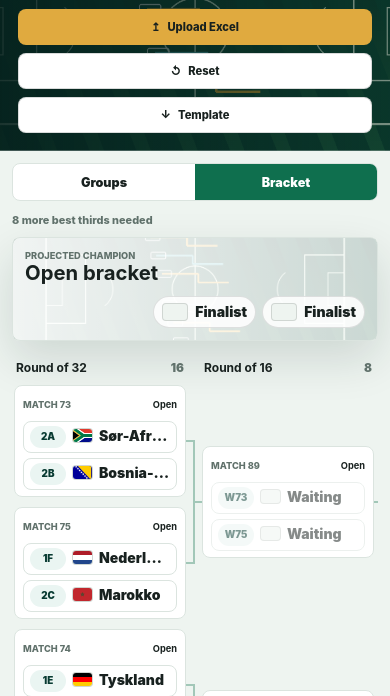
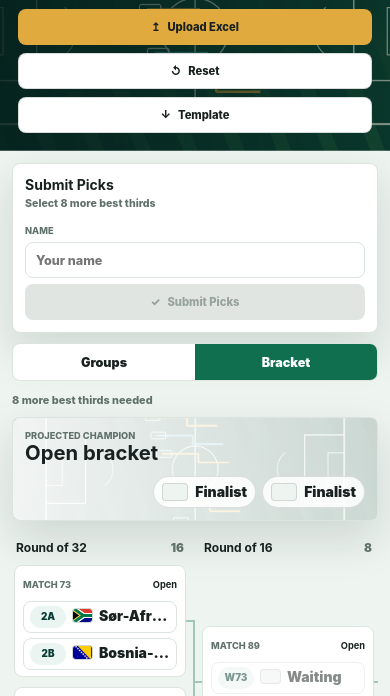
Before and after one commit to simengut/world-cup-2026-prediction-bracket, a website: page index.html in a window 390 px wide. Shown: the part 89-785 px from the top of the page. Drawn offline with Linux system fonts and the light colour scheme; no server answers.

Commit message:
Compact submit panel

```diff
--- a/index.html
+++ b/index.html
@@ -59,30 +59,6 @@
 
           <section class="summary-panel">
             <div class="panel-heading">
-              <h2>Submit Picks</h2>
-            </div>
-            <form class="submit-form" id="submitForm">
-              <label class="field-label" for="displayNameInput">Name</label>
-              <input
-                class="text-input"
-                id="displayNameInput"
-                name="displayName"
-                type="text"
-                maxlength="60"
-                autocomplete="name"
-                placeholder="Your name"
-                required
-              />
-              <button class="control-button primary wide" id="submitPicksButton" type="submit">
-                <span aria-hidden="true">✓</span>
-                Submit Picks
-              </button>
-              <div class="panel-note" id="submitStatus">Not submitted</div>
-            </form>
-          </section>
-
-          <section class="summary-panel">
-            <div class="panel-heading">
               <h2>Leaderboard</h2>
               <button class="icon-button" id="refreshLeaderboardButton" type="button" aria-label="Refresh leaderboard">
                 ↻
@@ -111,6 +87,30 @@
         </aside>
 
         <section class="workspace">
+          <section class="summary-panel submission-panel" aria-label="Submit picks">
+            <div class="submission-heading">
+              <h2>Submit Picks</h2>
+              <div class="panel-note" id="submitStatus">Not submitted</div>
+            </div>
+            <form class="submit-form" id="submitForm">
+              <label class="field-label" for="displayNameInput">Name</label>
+              <input
+                class="text-input"
+                id="displayNameInput"
+                name="displayName"
+                type="text"
+                maxlength="60"
+                autocomplete="name"
+                placeholder="Your name"
+                required
+              />
+              <button class="control-button primary wide" id="submitPicksButton" type="submit">
+                <span aria-hidden="true">✓</span>
+                Submit Picks
+              </button>
+            </form>
+          </section>
+
           <div class="view-bar">
             <div class="segmented-control" role="tablist" aria-label="Views">
               <button
--- a/styles.css
+++ b/styles.css
@@ -336,6 +336,43 @@
   color: var(--muted);
   font-size: 0.76rem;
   font-weight: 760;
+}
+
+.submission-panel {
+  width: min(100%, 540px);
+  padding: 12px;
+  margin-bottom: 10px;
+}
+
+.submission-heading {
+  display: flex;
+  align-items: flex-start;
+  justify-content: space-between;
+  gap: 12px;
+}
+
+.submission-heading h2 {
+  margin: 0;
+  font-size: 1rem;
+}
+
+.submission-heading .panel-note {
+  max-width: 240px;
+  text-align: right;
+}
+
+.submission-panel .submit-form {
+  grid-template-columns: minmax(0, 1fr) 142px;
+  align-items: end;
+  gap: 6px 8px;
+}
+
+.submission-panel .field-label {
+  grid-column: 1 / -1;
+}
+
+.submission-panel .control-button {
+  width: auto;
 }
 
 .leaderboard-row {
@@ -840,6 +877,24 @@
     flex-direction: column;
   }
 
+  .submission-panel {
+    width: 100%;
+  }
+
+  .submission-heading {
+    flex-direction: column;
+    gap: 4px;
+  }
+
+  .submission-heading .panel-note {
+    max-width: none;
+    text-align: left;
+  }
+
+  .submission-panel .submit-form {
+    grid-template-columns: 1fr;
+  }
+
   .header-actions {
     display: grid;
     width: 100%;
```
